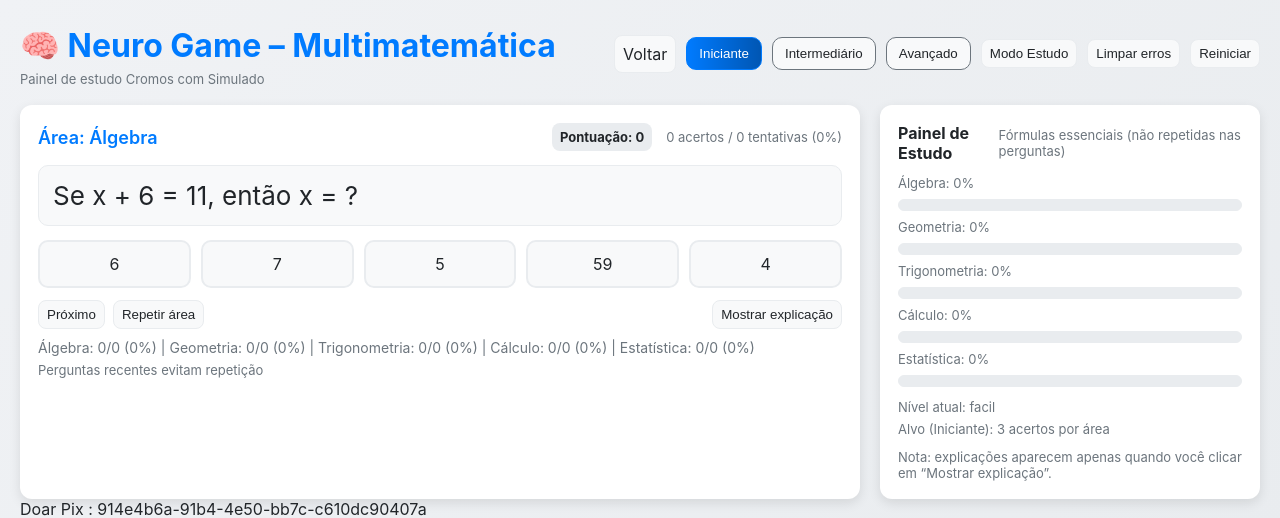
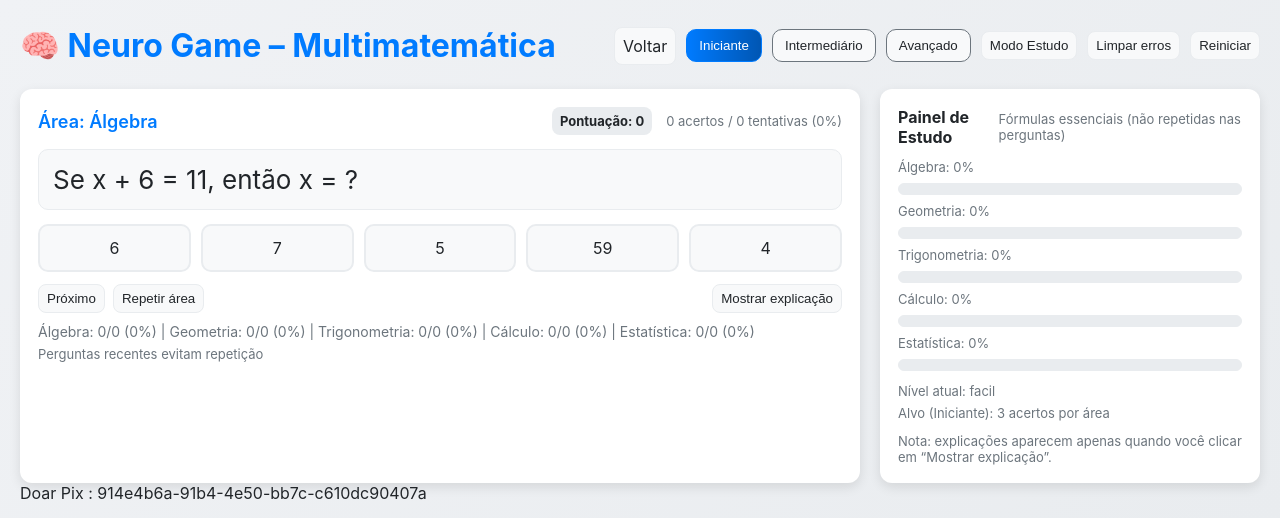
Before and after one commit to klebmatrix/sysdigital, a Flask app: page / in a window 1280 px wide. Shown: the top 518 px of the page. Run offline with Flask 3, Linux system fonts and the light colour scheme.

Commit message:
atualização do projeto

```diff
--- a/templates/index.html
+++ b/templates/index.html
@@ -65,8 +65,7 @@
 <header>
   <div>
     <h1>🧠 Neuro Game – Multimatemática</h1>
-    <div class="small">Painel de estudo Cromos com Simulado</div>
-  </div>
+    </div>
 
   <div class="controls">
     <a href="https://cromosvirtual.com" class="muted-btn" style="text-decoration:none; display:flex; align-items:center; height:38px;">Voltar</a>
```
